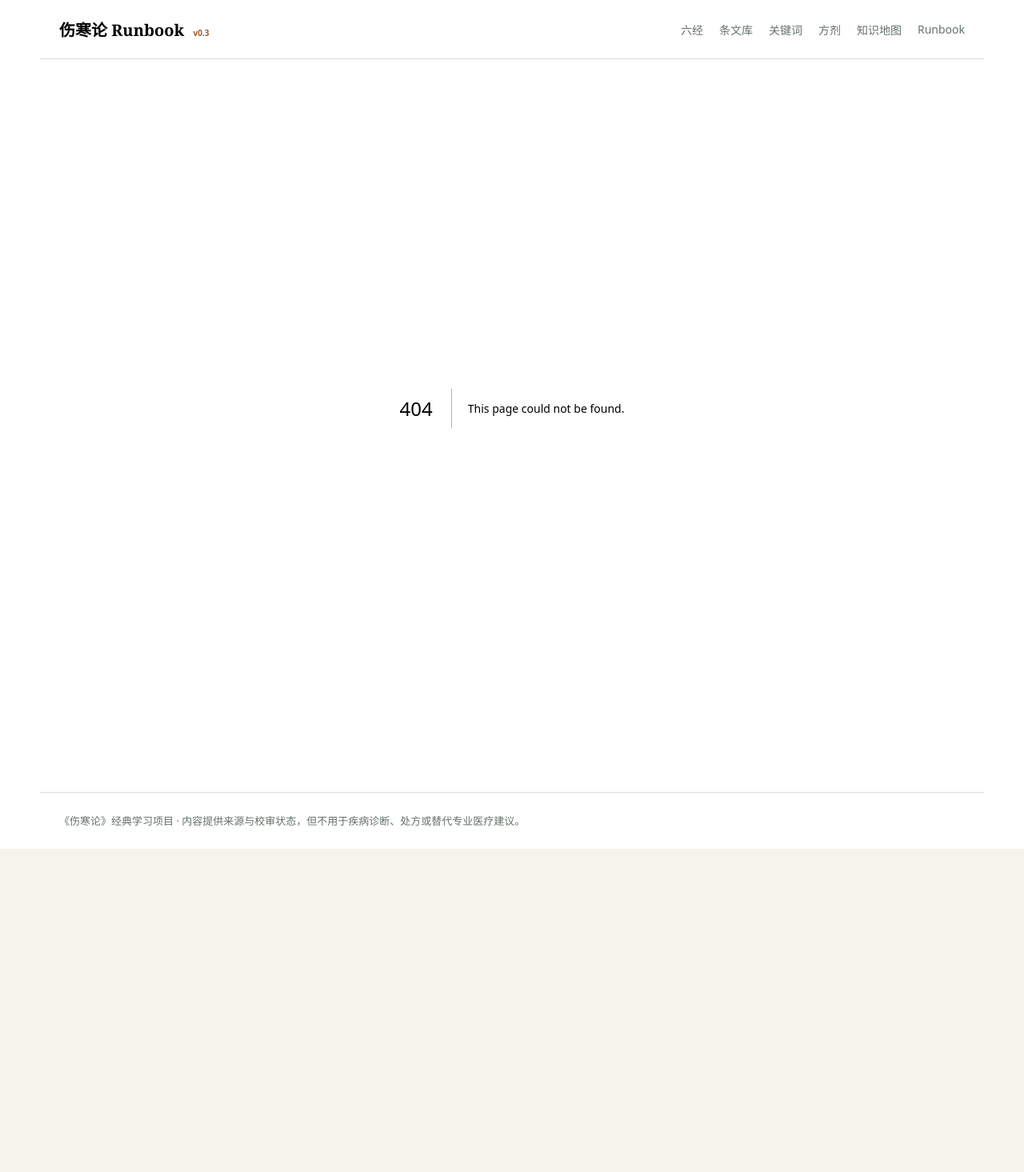
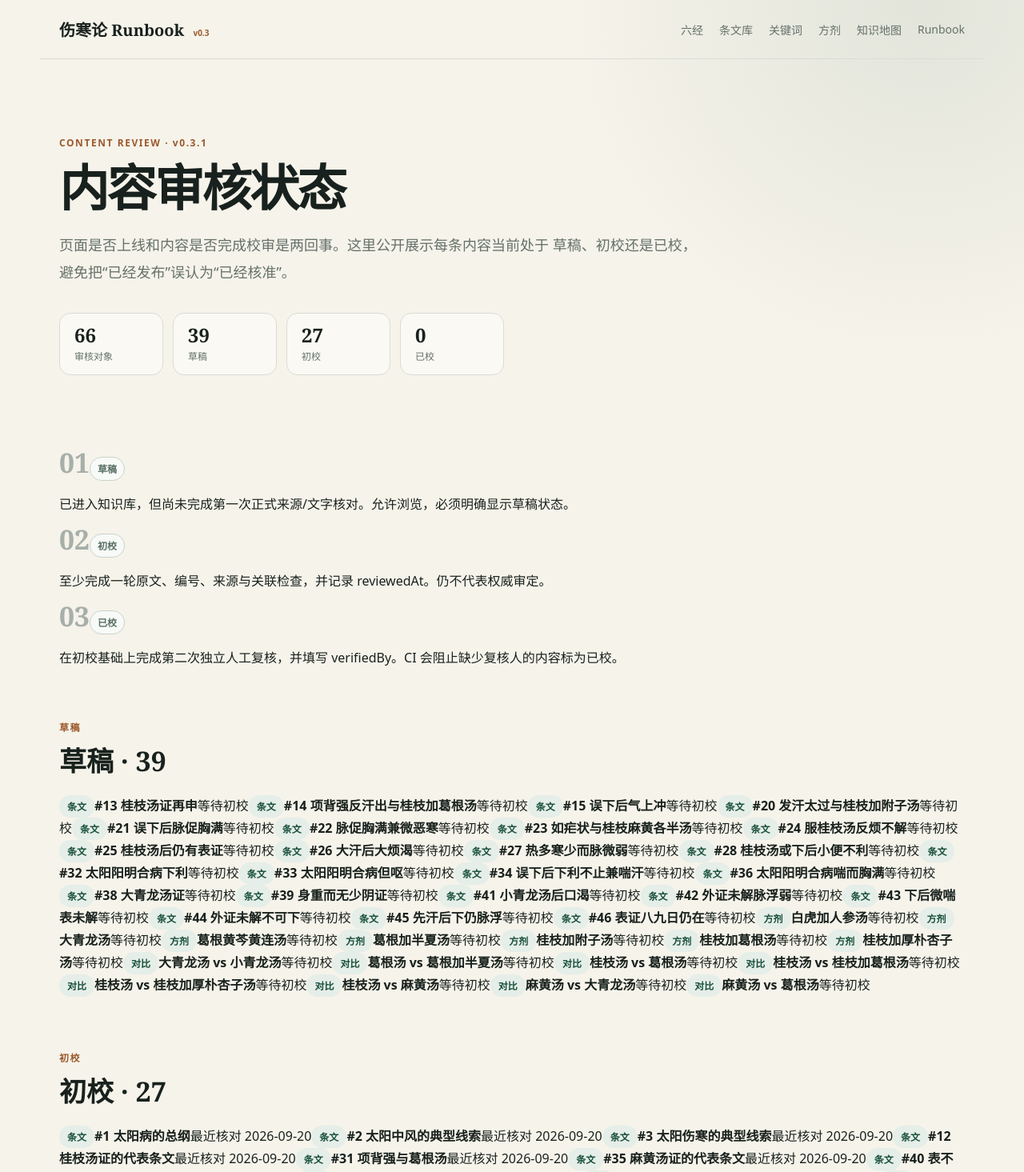
Before and after one commit to boxker/shanghan-runbook, a Next.js app: page /review in a window 1280 px wide. Before the commit this address had no page. Shown: the top 1465 px of the page at 80% size. Before the commit the page ends 1061 px from the top, so only its background shows below. Built offline with nearby package versions, Linux system fonts and the light colour scheme.

Commit message:
feat(v0.3.1): add public content review dashboard

```diff
--- /dev/null
+++ b/app/review/page.tsx
@@ -0,0 +1,91 @@
+import Link from "next/link";
+import { getReviewSummary } from "@/lib/content";
+import type { ReviewStatus } from "@/lib/content-types";
+
+const stages: Array<{ status: ReviewStatus; title: string; rule: string }> = [
+  {
+    status: "草稿",
+    title: "草稿",
+    rule: "已进入知识库，但尚未完成第一次正式来源/文字核对。允许浏览，必须明确显示草稿状态。",
+  },
+  {
+    status: "初校",
+    title: "初校",
+    rule: "至少完成一轮原文、编号、来源与关联检查，并记录 reviewedAt。仍不代表权威审定。",
+  },
+  {
+    status: "已校",
+    title: "已校",
+    rule: "在初校基础上完成第二次独立人工复核，并填写 verifiedBy。CI 会阻止缺少复核人的内容标为已校。",
+  },
+];
+
+export default function ReviewPage() {
+  const { items, counts, total } = getReviewSummary();
+
+  return (
+    <>
+      <section className="pageHead">
+        <span className="eyebrow">CONTENT REVIEW · v0.3.1</span>
+        <h1>内容审核状态</h1>
+        <p>
+          页面是否上线和内容是否完成校审是两回事。这里公开展示每条内容当前处于
+          草稿、初校还是已校，避免把“已经发布”误认为“已经核准”。
+        </p>
+        <div className="stats">
+          <div><strong>{total}</strong><span>审核对象</span></div>
+          <div><strong>{counts.草稿}</strong><span>草稿</span></div>
+          <div><strong>{counts.初校}</strong><span>初校</span></div>
+          <div><strong>{counts.已校}</strong><span>已校</span></div>
+        </div>
+      </section>
+
+      <div className="reviewStages">
+        {stages.map((stage, index) => (
+          <article className="reviewStage" key={stage.status}>
+            <div className="reviewStageTop">
+              <span className="number">0{index + 1}</span>
+              <span className="reviewBadge" data-status={stage.status}>{stage.title}</span>
+            </div>
+            <p>{stage.rule}</p>
+          </article>
+        ))}
+      </div>
+
+      {stages.map((stage) => {
+        const filtered = items.filter((item) => item.reviewStatus === stage.status);
+        return (
+          <section key={stage.status}>
+            <div className="sectionTitle">
+              <div>
+                <span className="eyebrow">{stage.status.toUpperCase()}</span>
+                <h2>{stage.title} · {filtered.length}</h2>
+              </div>
+            </div>
+            {filtered.length ? (
+              <div className="reviewList">
+                {filtered.map((item) => (
+                  <Link href={item.href} className="reviewItem" key={`${item.kind}-${item.id}`}>
+                    <span className="tag">{item.kind}</span>
+                    <strong>{item.title}</strong>
+                    <span className="reviewItemMeta">
+                      {item.reviewedAt ? `最近核对 ${item.reviewedAt}` : "等待初校"}
+                      {item.verifiedBy ? ` · 复核：${item.verifiedBy}` : ""}
+                    </span>
+                  </Link>
+                ))}
+              </div>
+            ) : (
+              <div className="emptyState">当前没有处于该状态的内容。</div>
+            )}
+          </section>
+        );
+      })}
+
+      <aside className="notice">
+        <strong>重要：</strong>
+        “已校”只描述本项目内部内容审核状态，不代表医学指南、临床推荐或任何专业机构认证。
+      </aside>
+    </>
+  );
+}
```
